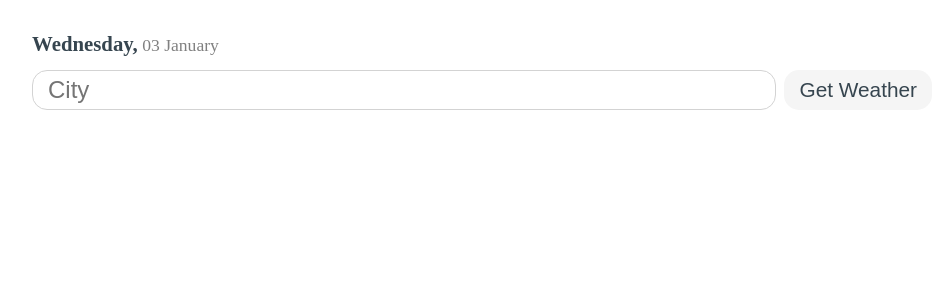
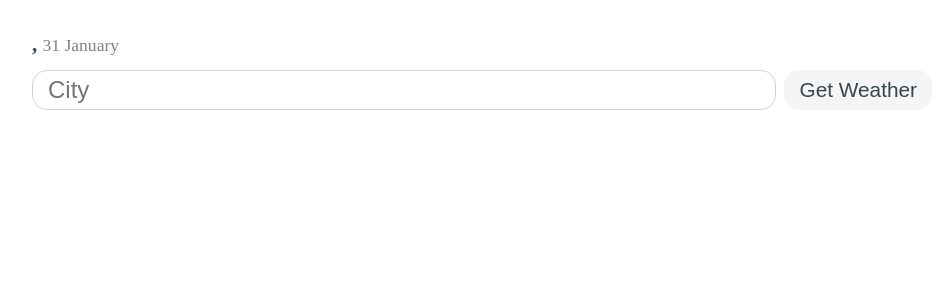
Before and after one commit to CodeTenzin/Open-Weather, a React (Vite) app: page / in a window 1280 px wide. Shown: the top 300 px of the page, without its empty margins (158-1106 px from the left). Built offline with nearby package versions, Linux system fonts and the light colour scheme; no server answers.

Commit message:
Fixed day display.

```diff
--- a/src/App.tsx
+++ b/src/App.tsx
@@ -45,10 +45,11 @@ function App() {
     "November",
     "December",
   ];
-  const d = new Date();
-  const dayOfWeek = daysOfWeek[d.getDay()];
-  const dayOfMonth = d.getDay();
-  const month = d.getMonth();
+  const today = new Date();
+  const day = String(today.getDate()).padStart(2, "0");
+  // const month = String(today.getMonth() + 1).padStart(2, "0");
+  const month = String(today.getMonth()).padStart(2, "0");
+  // const year = today.getFullYear();
 
   useEffect(() => {
     setLoading(true);
@@ -80,12 +81,12 @@ function App() {
     // console.log(city);
   };
 
-  const getDate = (sunrise: number, sunset: number) => {
-    const sunriseDate = new Date(sunrise * 1000);
-    setSunrise(sunriseDate.toLocaleTimeString());
-    const sunsetDate = new Date(sunset * 1000);
-    setSunset(sunsetDate.toLocaleTimeString());
-  };
+  // const getDate = (sunrise: number, sunset: number) => {
+  //   const sunriseDate = new Date(sunrise * 1000);
+  //   setSunrise(sunriseDate.toLocaleTimeString());
+  //   const sunsetDate = new Date(sunset * 1000);
+  //   setSunset(sunsetDate.toLocaleTimeString());
+  // };
 
   return (
     <>
@@ -93,11 +94,10 @@ function App() {
         {isLoading && <p>Loading...</p>}
         {error && <p>{error}</p>}
         <h1 className="header">
-          {dayOfWeek},
+          {daysOfWeek[parseInt(day)]}
+          {", "}
           <span className="header-date">
-            {dayOfMonth < 10
-              ? ` 0${dayOfMonth} ${monthNames[month]}`
-              : ` ${dayOfMonth} ${monthNames[month]}`}
+            {day} {monthNames[parseInt(month)]}
           </span>
         </h1>
         <form onSubmit={handleSubmit}>
```
